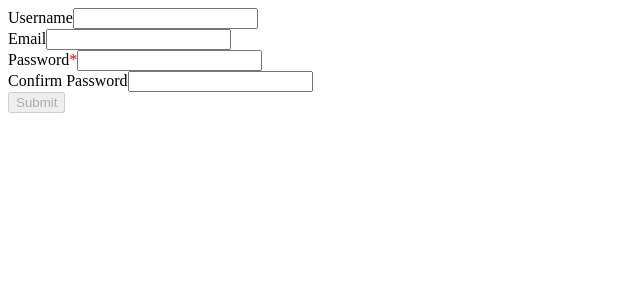
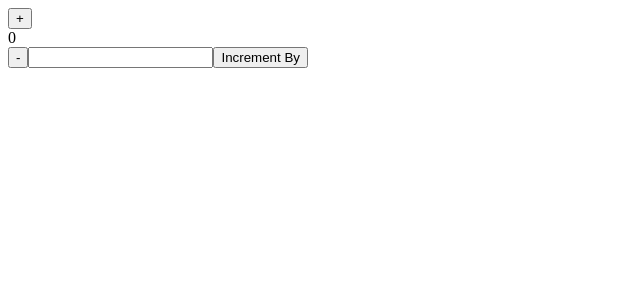
Before and after one commit to shubhamasthana56/november-19-react, a React (Create React App) app: page / in a window 1280 px wide. Shown: the top 300 px of the page, without its empty margins (0-640 px from the left). Built offline with nearby package versions, Linux system fonts and the light colour scheme.

Commit message:
useReducer

```diff
--- a/src/component/app.jsx
+++ b/src/component/app.jsx
@@ -10,6 +10,7 @@ import SideEffect from "./side-Effects/side-effect";
 import SideEffectPractise from "./side-Effects/side-effect-practise";
 import PredictAge from "./side-Effects/predic-age";
 import Validation from "./validation/validation";
+import UseReducerExample from "./useReduce-hook/useReduce-example";
 const App = ()=> {
     return (
         <div>
@@ -25,7 +26,7 @@ const App = ()=> {
             {/* <SideEffect/> */}
             {/* <SideEffectPractise/>
             <PredictAge/> */}
-            <Validation/>
+            <UseReducerExample/>
         </div>
     )
 }
--- /dev/null
+++ b/src/component/useReduce-hook/useReduce-example.jsx
@@ -0,0 +1,34 @@
+import { STATES } from "mongoose"
+import { useReducer, useState } from "react"
+
+const UseReducerExample = ()=> {
+    const reducer = (currentValue, action)=> {
+        switch(action.type) {
+            case "IncrementByValue":
+                return {...currentValue, counter: currentValue.counter + action.value}
+            case "Decrement":
+                return {...currentValue, counter: currentValue.counter - 1}
+            case "Increment":
+                return {...currentValue, counter: currentValue.counter + 1}
+            case "changevalue":
+                return {...currentValue, updateBy: action.value}
+            default:
+                return currentValue
+        }
+    }
+    const initialState = {counter: 0, updateBy: 0};
+    //const [counter, setCounter] = useState(0);
+    const [counterApp, dispatch] = useReducer(reducer, initialState);
+    //const [inputValue, setInputValue] = useState("")
+    //1 more state and 3 handlers
+    return (
+        <div>
+            <button onClick={()=> {dispatch({type: "Increment"})}}>+</button>
+            <div>{counterApp.counter}</div>
+            <button onClick={()=> {dispatch({type: "Decrement"})}}>-</button>
+            <input onChange={(e)=> {dispatch({type: "changevalue", value: e.target.value})}}/>
+            <button onClick={()=> {dispatch({type: "IncrementByValue", value: parseInt(counterApp.updateBy)})}}>Increment By</button>
+        </div>
+    )
+}
+export default UseReducerExample
```
